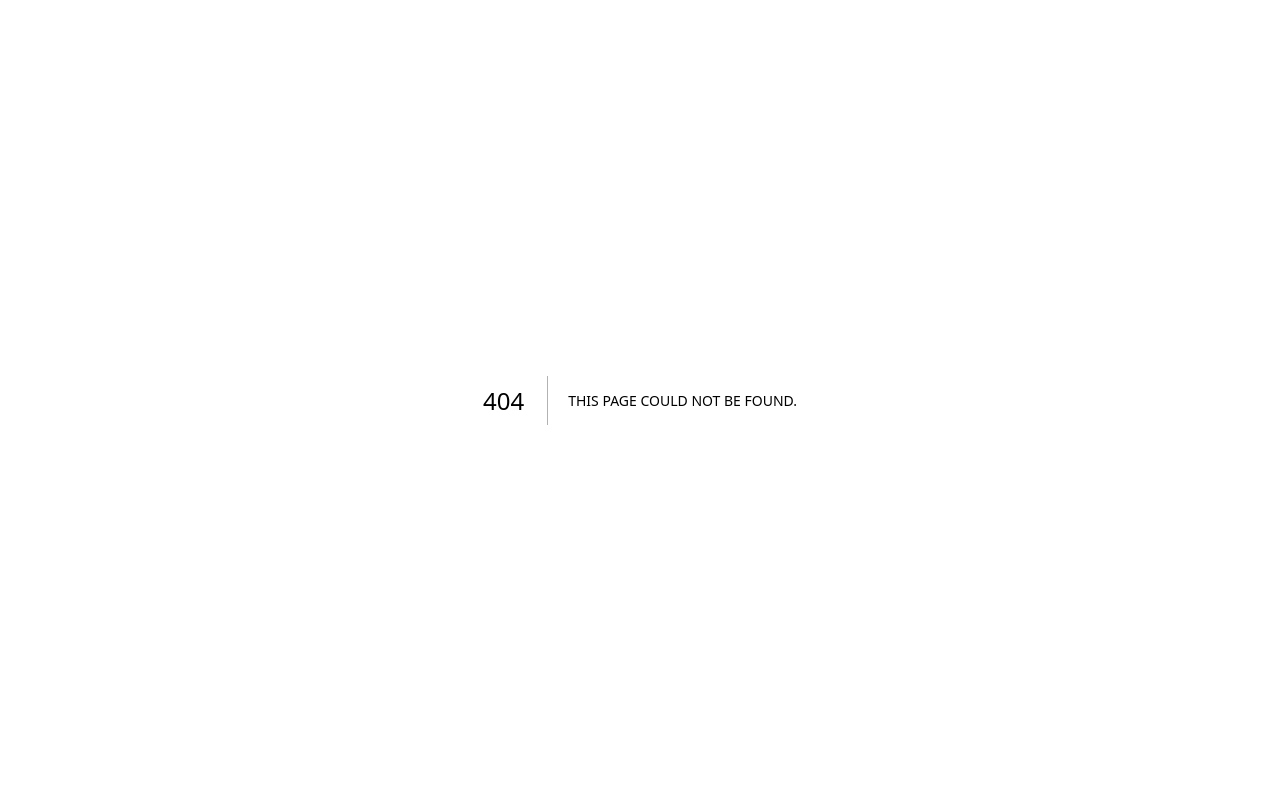
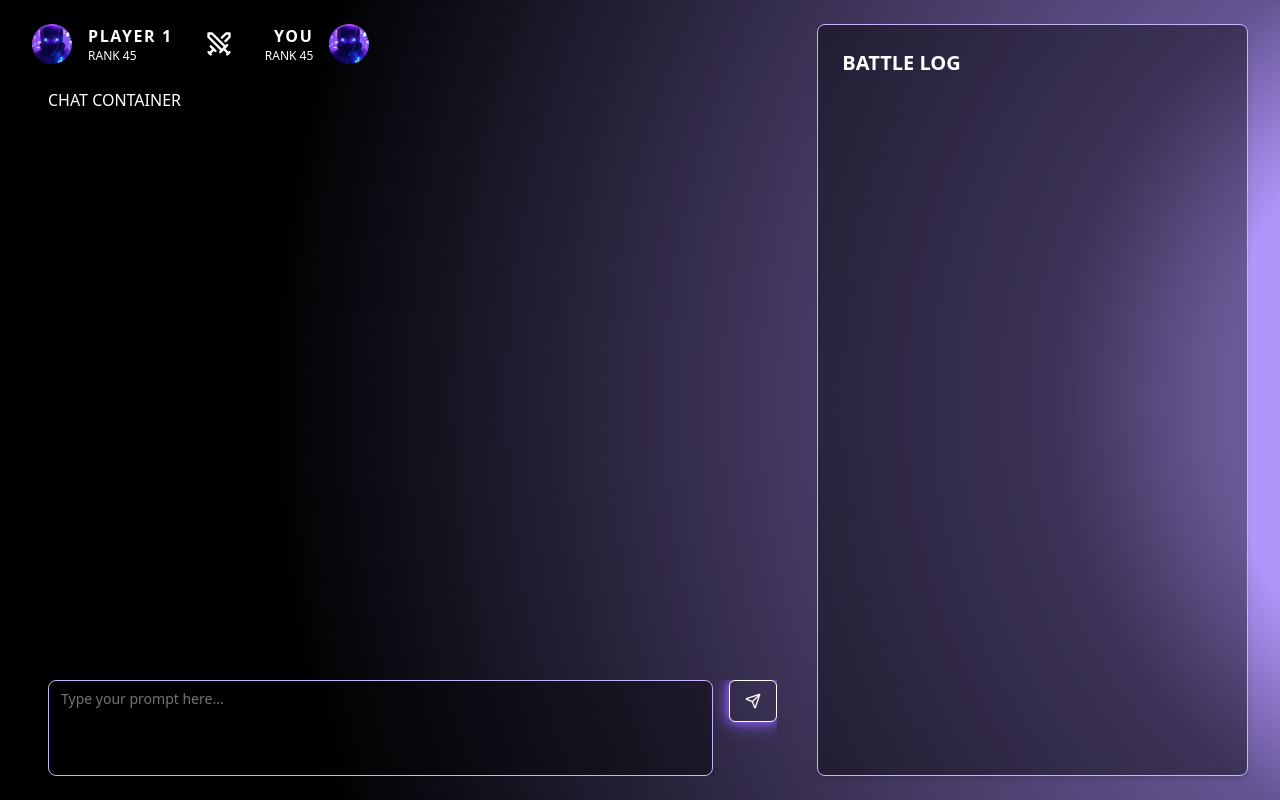
Before and after one commit to iSubhamMani/rizz-rumble, a Next.js app in the folder app/: page /battle/1 in a window 1280 px wide. Before the commit this address had no page. Built offline with nearby package versions, Linux system fonts and the light colour scheme.

Commit message:
style battle page

```diff
--- /dev/null
+++ b/app/src/app/battle/[id]/page.tsx
@@ -0,0 +1,83 @@
+import ButtonPrimary from "@/components/ButtonPrimary";
+import { Avatar, AvatarFallback, AvatarImage } from "@/components/ui/avatar";
+import { Textarea } from "@/components/ui/textarea";
+import { Send, Swords } from "lucide-react";
+import React from "react";
+
+const Battle = () => {
+  return (
+    <div className="flex flex-col h-screen text-white relative overflow-hidden">
+      {/* Background with a dark base and radial gradient for light convergence */}
+      <div
+        className="absolute inset-0 -z-50"
+        style={{
+          background: `
+              radial-gradient(
+                circle at 120% 50%,
+                rgba(167, 139, 250, 0.9) 20%,
+                rgba(84, 67, 135, 0.9) 30%,
+                rgba(0, 0, 0, 1.0) 80%,
+                #000000 80%
+              )
+            `,
+        }}
+      />
+
+      {/* Content */}
+      <main className="flex gap-6 px-8 py-6 h-screen">
+        <div className="flex-[2] h-full flex flex-col">
+          <div className="flex items-center gap-8">
+            <div className="flex gap-4">
+              <Avatar className="text-black cursor-pointer">
+                <AvatarImage src={"/default_avatar.jpg"} />
+                <AvatarFallback>TN</AvatarFallback>
+              </Avatar>
+              <div className="text-start">
+                <p className="text-base font-bold tracking-widest">
+                  <span className="inline size-4"></span>
+                  Player 1
+                </p>
+                <p className="text-xs font-light">Rank 45</p>
+              </div>
+            </div>
+            <Swords className="text-white size-7" />
+            <div className="flex gap-4">
+              <div className="text-end">
+                <p className="text-base font-bold tracking-widest">
+                  <span className="inline size-4"></span>
+                  You
+                </p>
+                <p className="text-xs font-light">Rank 45</p>
+              </div>
+              <Avatar className="text-black cursor-pointer">
+                <AvatarImage src={"/default_avatar.jpg"} />
+                <AvatarFallback>TN</AvatarFallback>
+              </Avatar>
+            </div>
+          </div>
+          <div className="flex-1 max-w-4xl px-4 mt-6 flex flex-col">
+            <div className="flex-1">Chat container</div>
+            <div className="flex items-start overflow-hidden gap-4">
+              <Textarea
+                className="border border-violet-300 bg-black/40 text-white rounded-lg shadow-md h-24 resize-none
+              focus-visible:ring-0 focus-visible:outline-none scrollbar-hide"
+                placeholder="Type your prompt here..."
+              />
+              <ButtonPrimary className="max-w-12">
+                <Send />
+              </ButtonPrimary>
+            </div>
+          </div>
+        </div>
+        <div
+          className="flex-1 border border-violet-300 bg-black/40 text-white
+            p-6 rounded-lg backdrop-blur-lg shadow-md"
+        >
+          <h1 className="text-xl font-bold">Battle Log</h1>
+        </div>
+      </main>
+    </div>
+  );
+};
+
+export default Battle;
```
